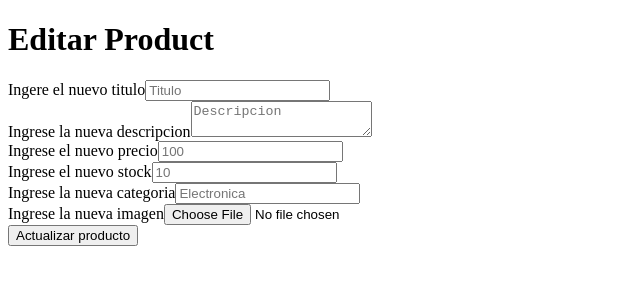
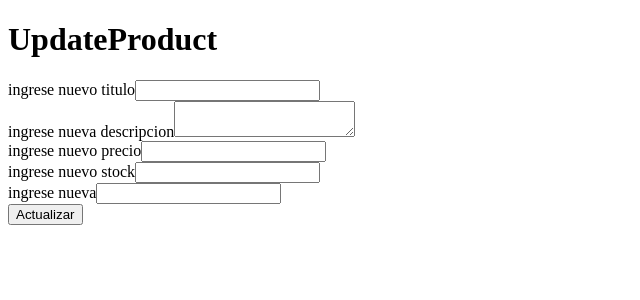
Before and after one commit to manu34dev/Backend-Classes, a React (Vite) app in the folder frontend-clase21-22/: page /product/1/edit in a window 1280 px wide. Shown: the top 300 px of the page, without its empty margins (0-640 px from the left). Built offline with nearby package versions, Linux system fonts and the light colour scheme; no server answers.

Commit message:
update fixed

```diff
--- a/frontend-clase21-22/src/App.jsx
+++ b/frontend-clase21-22/src/App.jsx
@@ -7,8 +7,9 @@ import ResetPassword from './Screens/ResetPassword/ResetPassword'
 import Home from './Screens/Home/home'
 import CreateProduct from './Screens/CreateProduct/CreateProduct'
 import ProductsScreen from './Screens/ProductsScreen/ProductsScreen'
-import UpdateProduct from './Screens/UpdateProduct/UpdateProduct'
+/* import UpdateProduct from './Screens/UpdateProduct/UpdateProduct' */
 import DeleteProduct from './Screens/DeleteProduct/deleteProduct'
+import UpdateProduct from './Screens/ReUpdateProduct/ReUpdateProduct'
 
 function App() {
 
--- a/frontend-clase21-22/src/Screens/Home/Home.jsx
+++ b/frontend-clase21-22/src/Screens/Home/Home.jsx
@@ -2,7 +2,7 @@ import React, { useEffect } from "react";
 import { Link } from "react-router-dom";
 //import { authenticatedHeaders, GET, unnauthenticatedHeaders} from '../../fetching/http.fetching'
 import useProducts from "../../Hooks/useProducts";
-import UpdateProduct from "../UpdateProduct/UpdateProduct";
+import UpdateProduct from "../ReUpdateProduct/ReUpdateProduct";
 
 
 const Home = () => {
@@ -52,7 +52,7 @@ const Product = ({title, price, stock, description, image, id}) => {
 			<Link to={'/product/' + id + '/edit'}>Editar producto</Link>
 			<br />
 			<Link to={'/product/' + id + '/delete'}>Eliminar producto</Link>
-{/* 			<UpdateProduct/> */}
+{/* { 			<UpdateProduct/> } */}
 		</div>
 	)
 }
--- /dev/null
+++ b/frontend-clase21-22/src/Screens/ReUpdateProduct/ReUpdateProduct.jsx
@@ -0,0 +1,85 @@
+import { useParams } from "react-router-dom"
+import { extractFormData } from "../../Utils/extractFormData"
+import { getauthenticatedHeaders } from "../../fetching/http.fetching"
+import useProducts from "../../Hooks/useProducts"
+
+const UpdateProduct = () => {
+    const {product_id} = useParams()
+
+/*     const {products} = useProducts(product_id)
+    console.log({product_id})
+    const [title, setTitle] = useState(products.title) */
+    console.log(product_id)
+
+    const handleSubmitUpdateProduct = (e) => {
+        e.preventDefault()
+        const form_HTML = e.target
+        const form_values = new FormData(form_HTML)
+        const form_fields = {
+            title: '',
+            description: '',
+            price: '',
+            stock: '',
+            category: '',
+        }
+        const formValuesObject = extractFormData(form_fields, form_values)
+        console.log(form_values)
+        console.log(formValuesObject)
+        fetch(`http://localhost:3000/api/products/${product_id}`, {
+            method: 'PUT',
+            headers: getauthenticatedHeaders(),
+            body: JSON.stringify(formValuesObject)
+        })
+        .then(
+            (response) => {
+                console.log({ response })
+                return response.json()
+            }
+        )
+        .then(
+            (body) => {
+                //Si hubiera algun error, lo imprimen usando el valor de body
+                //Por ejemplo, pueden cambiar el estado para que aparezca un error
+                if(!body.ok){
+                  //setError()
+            }
+            }
+        )
+        .catch(
+            (error) => { console.error(error) }
+        )
+    }
+
+    return (
+        <div>
+            <h1>UpdateProduct</h1>
+            <div>
+                <form onSubmit={handleSubmitUpdateProduct}>
+                    <div>
+                        <label htmlFor="title">ingrese nuevo titulo</label>
+                        <input name="title" type="text" id="title" />
+                    </div>
+                    <div>
+                        <label htmlFor="description">ingrese nueva descripcion</label>
+                        <textarea name="description" id="description"></textarea>
+                    </div>
+                    <div>
+                        <label htmlFor="price">ingrese nuevo precio</label>
+                        <input name="price" type="text" id="price"/>
+                    </div>
+                    <div>
+                        <label htmlFor="stock">ingrese nuevo stock</label>
+                        <input name="stock" type="text" id="stock"/>
+                    </div>
+                    <div>
+                        <label htmlFor="category">ingrese nueva</label>
+                        <input name="category" type="text" id="category"/>
+                    </div>
+                    <button type="submit">Actualizar</button>
+                </form>
+            </div>
+        </div>
+    )
+}
+
+export default UpdateProduct
--- a/frontend-clase21-22/src/Screens/UpdateProduct/UpdateProduct.jsx
+++ b/frontend-clase21-22/src/Screens/UpdateProduct/UpdateProduct.jsx
@@ -10,8 +10,7 @@ const UpdateProduct = () => {
     const {product_id} = useParams()
     console.log({product_id})
 
-    //Llamar al hook PreviousProductUpdate
-    let { product_detail_state, product_detail_loading, product_detail_error} = PreviousProductUpdate(product_id)
+    const { product_detail_state, product_detail_loading, product_detail_error} = PreviousProductUpdate(product_id)
 
     console.log('product_detail_state: ', product_detail_state)
 
@@ -26,17 +25,17 @@ const UpdateProduct = () => {
         setDescription(e.target.value);
     }
 
-    const handleSubmitUpdateProduct = async (e) => {
+    const handleSubmitUpdateProduct = (e) => {
         try {
             e.preventDefault();
             const form_HTML = e.target;
             const form_values = new FormData(form_HTML);
             const form_fields = {
-                title: "",
-                description: "",
-                price: "",
-                stock: "",
-                category: "",
+                "title": "",
+                "description": "",
+                "price": "",
+                "stock": "",
+                "category": "",
             };
 
             const formValuesObject = extractFormData(form_fields, form_values);
@@ -44,13 +43,13 @@ const UpdateProduct = () => {
             //Agrego la image al objeto de los valores del form
             formValuesObject.image = image;
 
-            const response = await PUT(
-                "http://localhost:3000/api/products_id/edit",
+            const response = PUT(
+                fetch("http://localhost:3000/api/:product_id/edit",
                 {
                     headers: getauthenticatedHeaders(),
                     body: JSON.stringify(formValuesObject),
                 }
-            );
+            ));
             console.log(response);
 
         } catch (error) {
@@ -58,10 +57,11 @@ const UpdateProduct = () => {
         }
     }
 
+
 return (
     <div>
         <h1>Editar Product</h1>
-        <form onSubmit={handleSubmitUpdateProduct}>
+        <form onSubmit={handleSubmitUpdateProduct} method="PUT">
             <div>
                 <label htmlFor="title">Ingere el nuevo titulo</label>
                 <input type="text" name="title" value={title} onChange={handleTextChange} placeholder="Titulo"  />
@@ -84,8 +84,8 @@ return (
             </div>
             {/* <div>Agregar Imagen Actual</div> */}
             <div>
-                <label htmlFor="image">Ingrese la nueva imagen</label>
-                <input type="file" name="image" /*onChange={(e) => setImage(e.target.files[0])}*/ />
+ {/*                <label htmlFor="image">Ingrese la nueva imagen</label>
+                <input type="file" name="image" /> */}
             </div>
             <button type="submit">Actualizar producto</button>
         </form>
@@ -93,4 +93,4 @@ return (
 )
 }
 
-export default UpdateProduct
+/* export default UpdateProduct */
```
Also changed, not shown: 1 other file (tests, documents, lock files or other folders).
